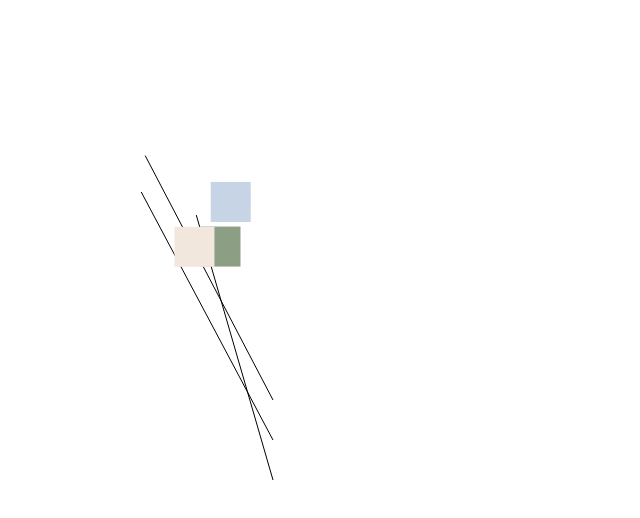
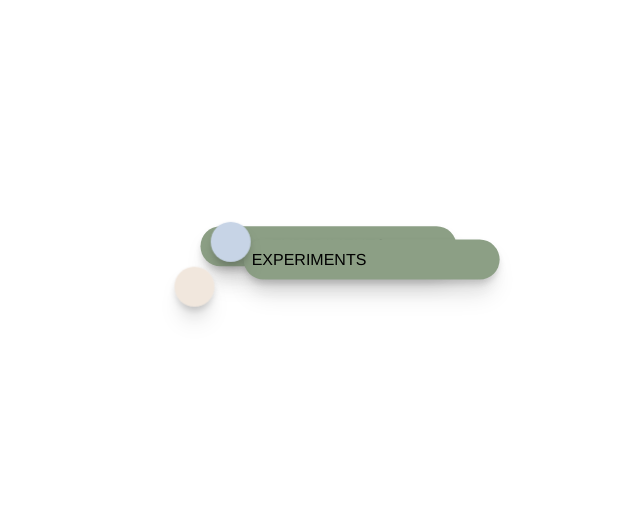
Before and after one commit to georgegausden/portfolio, a Next.js app: page / in a window 1280 px wide. Both pictures are taken after a click on the button 624 px from the left and 274 px from the top of the page. Shown: the top 518 px of the page, without its empty margins (372-1012 px from the left). Built offline with nearby package versions, Linux system fonts and the light colour scheme.

Commit message:
Add clicked state to Topic class

```diff
--- a/app/page.tsx
+++ b/app/page.tsx
@@ -58,6 +58,7 @@ class Topic {
   randomY: number;
   hovering: boolean = false;
   colour: string;
+  clicked: boolean = false;
 
 
   constructor(name: string, url: string, x: number, y: number, xVelocity: number = 0, yVelocity: number = 0, randomX: number = Math.random(), randomY: number = Math.random(), colour: string) {
@@ -73,45 +74,47 @@ class Topic {
     this.randomY = randomY;
     this.hovering = false;
     this.colour = colour;
+    this.clicked = false;
   }
 
   //display the topic inside of a box
   display(frameCount: number = 0) {
+
 
     this.move(frameCount);
 
     return (
       <div>
 
-        <svg className="w-full h-screen absolute" style={{ pointerEvents: "none" }}>
-          <line x1={this.centerX+5} y1={this.centerY} x2={this.x.toString()} y2={this.y.toString()} style={{ stroke: "black" }} />
-        </svg>
+
 
         <button
           style={{
             transform: `translate(${this.x}px, ${this.y}px)`,
             backgroundColor: this.colour
           }}
-          className={`w-10 h-10 p-2 uppercase hover:w-64 transition-all ease-in-out duration-500 `}
+          className={`${!this.clicked ? 'w-10' : 'w-64'} h-10 p-2 uppercase ${!this.clicked ? 'hover:w-64' : ''} transition-all ease-in-out duration-500 rounded-full shadow-xl drop-shadow-lg`}
           onMouseEnter={() => this.hovering = true}
           onMouseLeave={() => this.hovering = false}
+          onMouseDown={() => this.clicked = true}
         >
-          {this.hovering && this.name}
+          {(this.hovering || this.clicked) && this.name}
+
         </button>
 
-        {/* if a boolean called hovering is triggered, display subtopics, using svgs and buttons */}
-        {this.hovering && (
-          <div>
-            <svg className="w-full h-screen absolute" style={{ pointerEvents: "none" }}>
-            <line x1={this.x+100} y1={this.y+100} x2={this.x.toString()} y2={this.y.toString()} style={{ stroke: "black" }} />
-             </svg>
+        {this.clicked && (
+          <div style={{transform: `translate(${this.x + 100}px, ${this.y+10}px)`,
+          backgroundColor: this.colour,
+          }}
+          className="w-64 h-10 p-2 uppercase transition-all ease-in-out duration-500 rounded-full shadow-xl drop-shadow-lg align-middle"
+          >
+           {this.name}
 
-             <button style={{ transform: `translate(${this.x+100}px, ${this.y+100}px)` }}
-         className="bg-black text-white w-32 hover:bg-blue-500 p-2 uppercase hover:w-64 transition-all ease-in-out duration-500"
-         >{this.name}</button>
+          </div>
 
-            </div>
         )}
+
+
 
       </div>
     )
```
